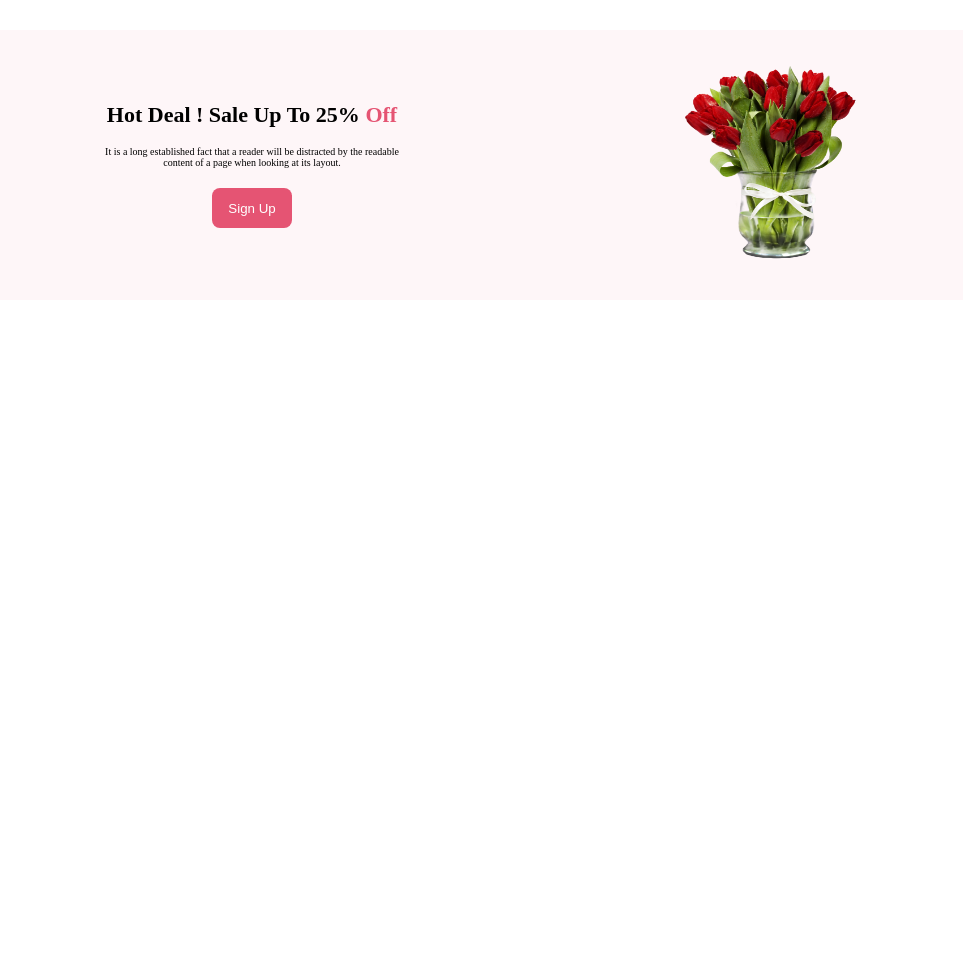
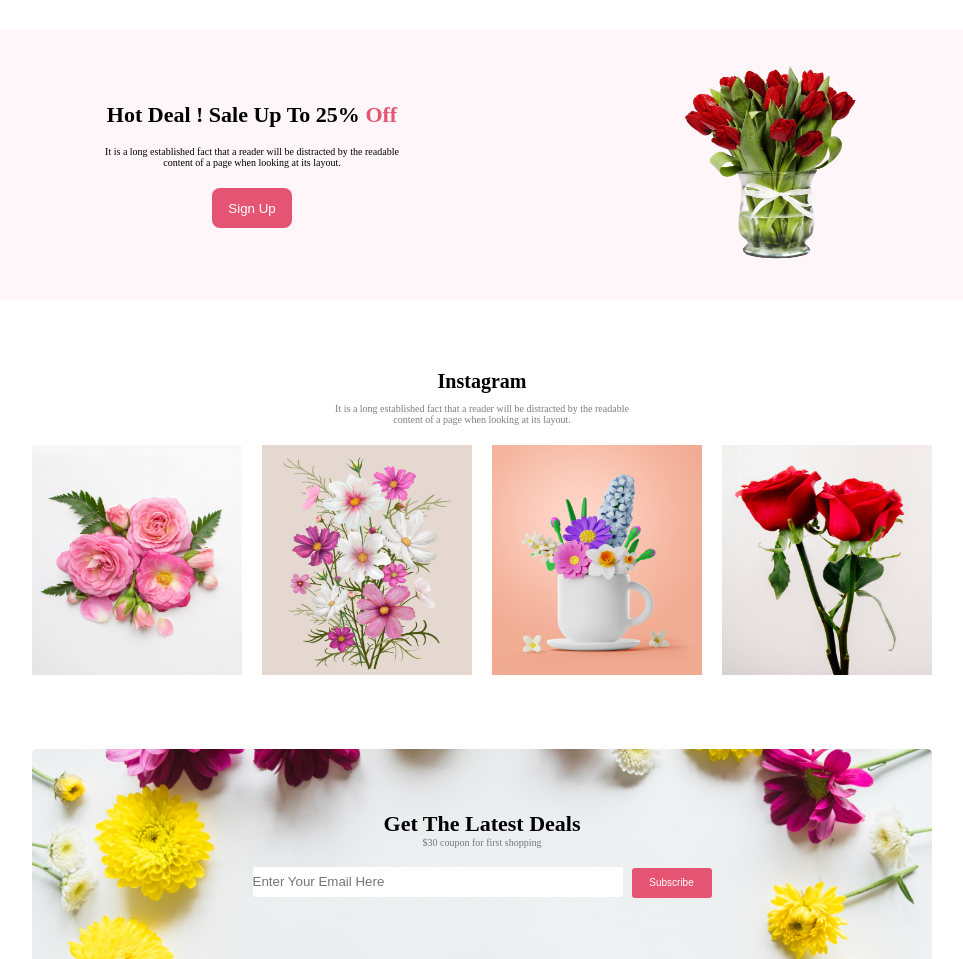
Before and after one commit to Riad-Islam/flower-shop, a plain HTML site: page index.html in a window 1280 px wide. Shown: the part 1330-2289 px from the top of the page, without its empty margins (158-1121 px from the left). Before the commit the page ends 1630 px from the top, so only its background shows below. Drawn offline with Linux system fonts and the light colour scheme.

Commit message:
instragram section

```diff
--- a/index.html
+++ b/index.html
@@ -65,10 +65,28 @@
                 <h3>Hot Deal ! Sale Up To 25% <span style="color: #E55473;"> Off </span></h3>
                 <br>
                 <p>It is a long established fact that a reader will be distracted by the readable content of a page when looking at its layout.</p>
-                <button>Sign Up</button>
+                <button id="deal-button">Sign Up</button>
             </div>
             <div class="deal-picture">
                 <img src="Flower Asset/pngwing 8.png" alt="">
+            </div>
+         </div>
+         <div class="insta-section">
+            <div class="istra">
+                <h4>Instagram</h4>
+                <p>It is a long established fact that a reader will be distracted by the readable content of a page when looking at its layout.</p>
+            </div>
+            <div class="instagram-image">
+                <div><img class="insta-img" src="Flower Asset/Flower 01.png" alt=""></div>
+                <div><img class="insta-img" src="Flower Asset/Rectangle 4.png" alt=""></div>
+                <div><img class="insta-img" src="Flower Asset/Rectangle 5.png" alt=""></div>
+                <div><img class="insta-img" src="Flower Asset/Rectangle 6.png" alt=""></div>
+            </div>
+            <div class="latest-deal">
+                <div><h3>Get The Latest Deals</h3>
+                <p>$30 coupon for first shopping</p></div>
+                <div><input type="email" id="email" name="email" placeholder="Enter Your Email Here">
+                <button>Subscribe</button></div>
             </div>
          </div>
     </main>
--- a/style.css
+++ b/style.css
@@ -5,6 +5,7 @@
 * {
     margin: 0px;
     padding: 0px;
+    /* background: #FFF; */
 }
 
 .main_div{
@@ -146,3 +147,68 @@ button{
     height: 200px;
     width: 180px;
 }
+#deal-button:hover{
+    background-color: black;
+    color: white;
+}
+
+/* Intra section */
+.insta-section{
+   display: flex;
+   flex-direction: column;
+   align-items: center;
+   text-align: center;
+   margin-top: 70px;
+
+}
+.istra{
+    width: 300px;
+    font-size: 20px;
+}
+.istra p{
+    font-size: 10px;
+    margin-top: 10px;
+    color: rgba(39, 39, 39, 0.60);
+}
+.instagram-image{
+    width: 900px;
+    margin-top: 20px;
+    display: flex;
+    justify-content: space-between;
+}
+.insta-img{
+    width: 210px;
+    height:230px ;
+}
+.latest-deal{
+    width: 900px;
+    background-image: url("Rectangle\ 9.png");
+    background-size: cover;
+    height: 210px;
+    margin-top:70px;
+    display: flex;
+    flex-direction: column;
+    justify-content: center;
+    align-items: center;
+}
+.latest-deal h3{
+    font-size: 22px;
+    font-weight: bold;
+}
+.latest-deal p{
+    font-size: 10px;
+    color: rgba(39, 39, 39, 0.60);
+}
+.latest-deal input{
+    width: 370px;
+    height: 30px;
+    background: #FFF;
+    border: none;
+    border-radius: 3px;
+}
+.latest-deal button{
+    height:30px ;
+    border-radius: 3px;
+    font-size: 10px;
+    margin-left: 5px;
+}
```
Also changed, not shown: Rectangle 9.png (added).
